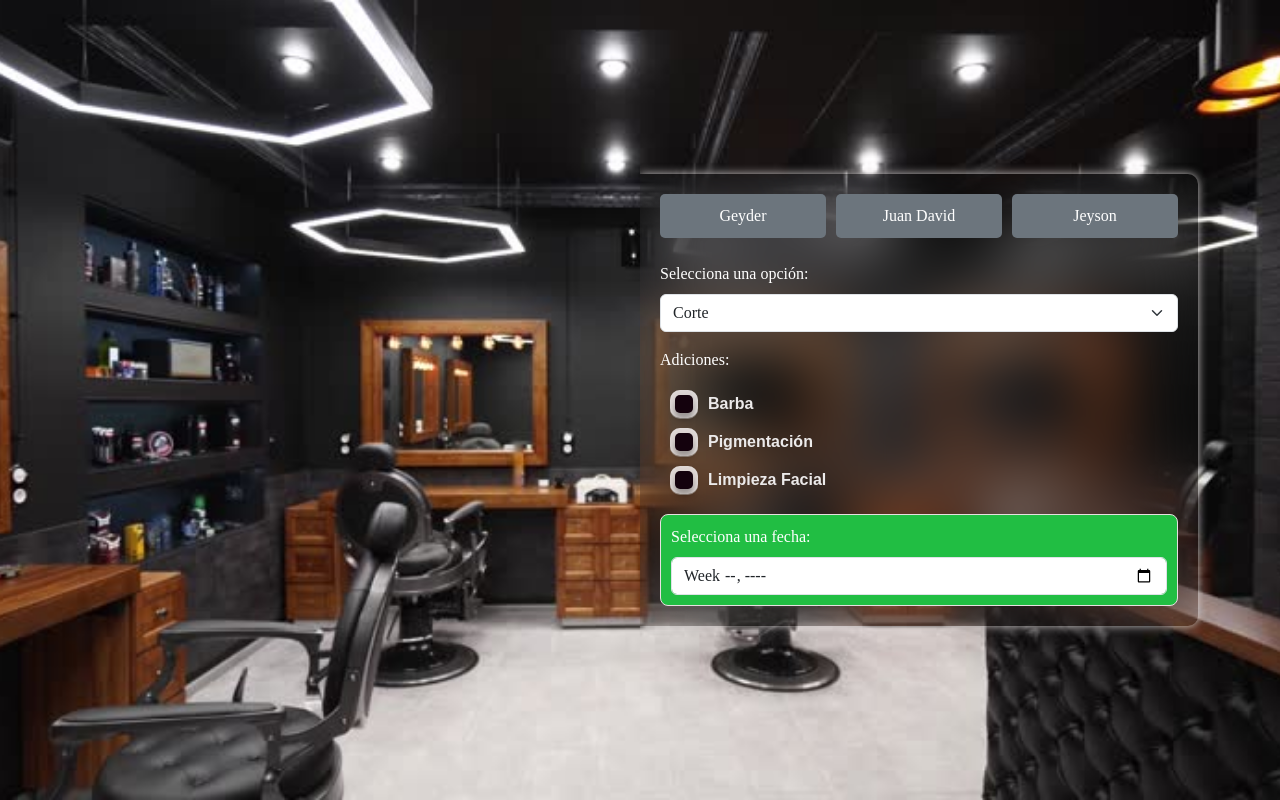
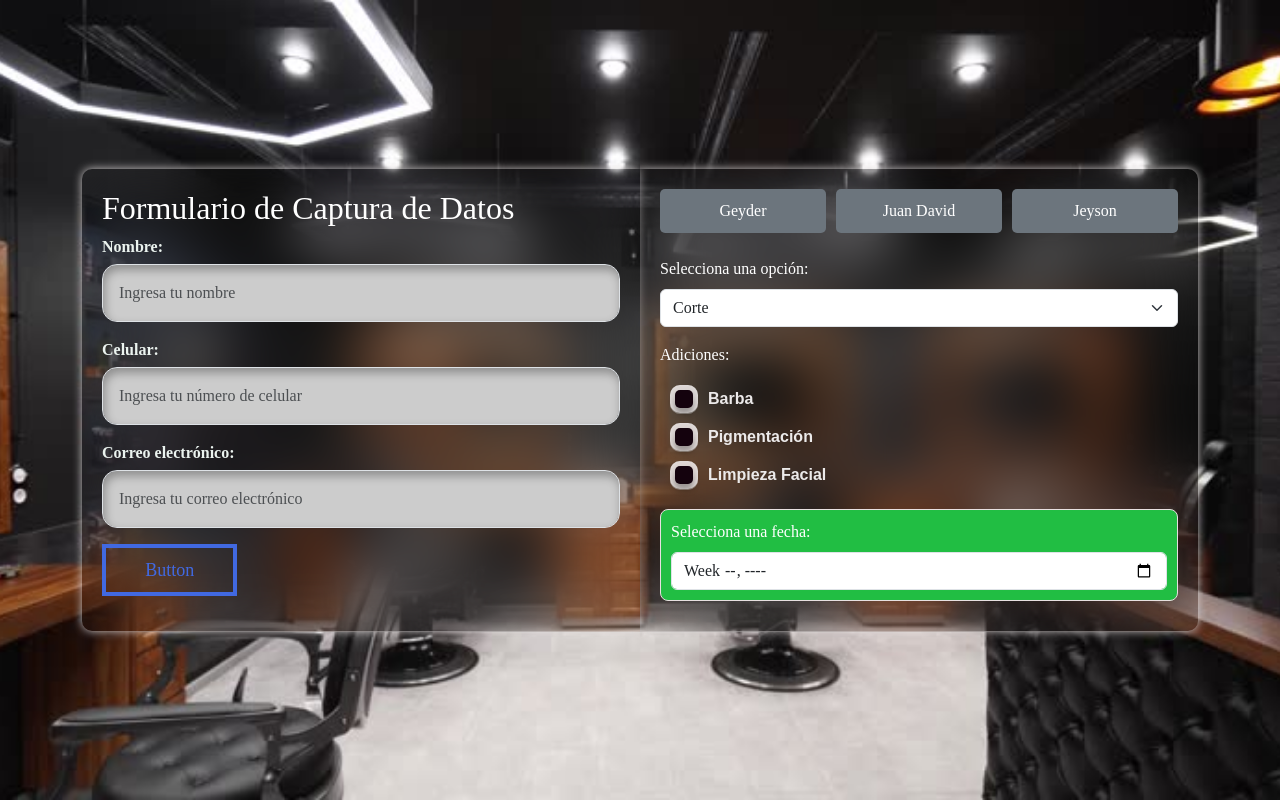
Before and after one commit to luisracero/talentotechproyectolondon, a Flask app: page /citas in a window 1280 px wide. Shown: the part 160-960 px from the top of the page. Run offline with Flask 3, Linux system fonts and the light colour scheme; the visitor is signed in with stand-in values (Sample User, id 1); some web fonts are replaced.

Commit message:
arreglo de citas y formularios

```diff
--- a/app.py
+++ b/app.py
@@ -1,21 +1,5 @@
-from flask import Flask, render_template, request, redirect, url_for
-from flask_sqlalchemy import SQLAlchemy
-from flask_login import login_required
-from login import app, db  # Importamos la app y la base de datos desde login.py
-
-# Modelo de la tabla "citas"
-class Cita(db.Model):
-    id = db.Column(db.Integer, primary_key=True)
-    nombre = db.Column(db.String(100), nullable=False)
-    celular = db.Column(db.String(20), nullable=False)
-    correo = db.Column(db.String(100), nullable=False)
-    servicio = db.Column(db.String(100), nullable=False)
-    adiciones = db.Column(db.String(200), nullable=True)
-    fecha = db.Column(db.String(20), nullable=False)
-
-# Crear la base de datos (solo la primera vez)
-with app.app_context():
-    db.create_all()
+from flask import Flask, render_template
+from login import app  # Importamos la app desde login.py
 
 @app.route("/")
 def inicio():
@@ -25,33 +9,8 @@ def inicio():
 def servicios():
     return render_template("servicios.html")
 
-@app.route("/citas", methods=["GET", "POST"])
-@login_required  # Solo permite citas a usuarios autenticados
+@app.route("/citas")
 def citas():
-    if request.method == "POST":
-        nombre = request.form["nombre"]
-        celular = request.form["celular"]
-        correo = request.form["correo"]
-        servicio = request.form["servicio"]
-        adiciones = request.form.getlist("adiciones")
-        fecha = request.form["fecha"]
-
-        adiciones_str = ", ".join(adiciones)
-
-        nueva_cita = Cita(
-            nombre=nombre,
-            celular=celular,
-            correo=correo,
-            servicio=servicio,
-            adiciones=adiciones_str,
-            fecha=fecha
-        )
-
-        db.session.add(nueva_cita)
-        db.session.commit()
-
-        return redirect(url_for("inicio"))
-
     return render_template("citas.html")
 
 @app.route("/productos")
--- a/static/css/style.css
+++ b/static/css/style.css
@@ -65,6 +65,7 @@ body {
   justify-content: center;
   align-items: center;
   z-index: 10000;
+
 }
 
 .formulario-container.active {
@@ -630,6 +631,19 @@ button[aria-expanded="false"] .navbar-toggler-icon {
     clip-path: inset(-10px -10px -10px 0); /* Recorta la sombra del borde izquierdo */
 }
 
+#columna-izquierda {
+  background-color:transparent;
+  backdrop-filter: blur(30px);
+  border-radius: 10px 0 0 10px;
+  box-shadow: 0 0 10px rgba(224, 220, 220, 0.904);
+  max-width:50%;
+  padding: 20px;
+  position: relative; /* Necesario para clip-path */
+  overflow: hidden;
+    clip-path: inset(-10px -0px -10px -10); /* Recorta la sombra del borde izquierdo */
+
+}
+
 
 /* Estilos específicos para los botones dentro de #columna-derecha .botones-fila */
 #columna-derecha .botones-fila .btn {
--- a/templates/base.html
+++ b/templates/base.html
@@ -88,7 +88,7 @@
                 <form action="#">
                     <div class="input-box">
                         <span class="icon"><ion-icon name="person"></ion-icon></span>
-                        <input type="text" required placeholder="">
+                        <input type="email" required placeholder="">
                         <label>Email</label>
                     </div>
                     <div class="input-box">
@@ -97,7 +97,7 @@
                         <label>Contraseña</label>
                     </div>
                     <div class="recordarme">
-                        <label><input type="checkbox">Acepto términos & condiciones</label>
+                        <label><input type="checkbox" required>Acepto términos & condiciones</label>
                     </div>
                     <button type="submit" class="btnl">Registrar</button>
                     <div class="login-register">
--- a/templates/citas.html
+++ b/templates/citas.html
@@ -7,8 +7,8 @@
       <!-- Fila sin espacio entre columnas (gutter cero) -->
       <div class="row g-0">
           <!-- Columna izquierda -->
-          <div class="col-md-6">
-              <div class="formulario-container" style="width: 100%;">
+          <div class="col-md-6" id="columna-izquierda">
+              <div class="formularioc-container" style="width: 100%;">
                   <h2>Formulario de Captura de Datos</h2>
                   <form action="{{ url_for('citas') }}" method="POST">
                       <!-- Campo para el nombre -->
--- a/templates/login.html
+++ b/templates/login.html
@@ -1,5 +1,7 @@
 {% extends "base.html" %}
 {% block content %}
 
-hola mundo
+<div class="histtorial">
+    <h2>historial</h2>
+</div>
 {% endblock %}
```
